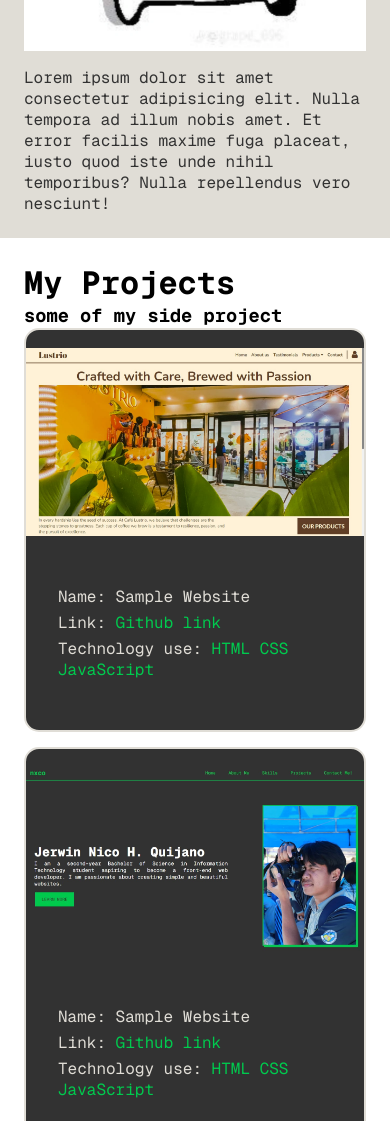
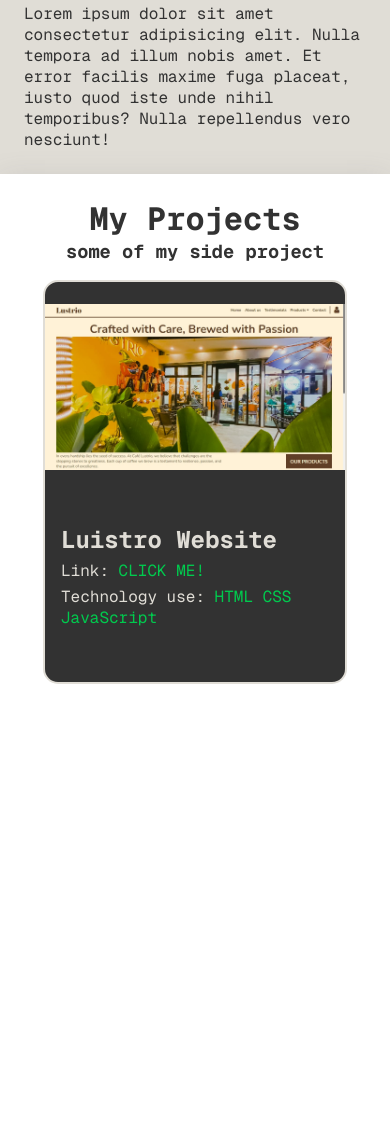
Before and after one commit to jerwinq19/responsive-webpage-ITPS205, a plain HTML site: page index.html in a window 390 px wide. Shown: the part 719-1840 px from the top of the page. After the commit the page ends 1439 px from the top, so only its background shows below. Drawn offline with Linux system fonts and the light colour scheme.

Commit message:
change sum things

```diff
--- a/index.html
+++ b/index.html
@@ -10,15 +10,15 @@
 
 
     <header>
-        <h1>this is my title</h1>
-        <h3>this is a subtitle</h3>
+        <h1>ITPS205</h1>
+        <h3>Responsive Webpage</h3>
     </header>
 
     <nav class="my-nav">
         <div class="items">
             <a href="">Home</a>
             <a href="">About</a>
-            <a href="">Gallery</a>
+            <a href="">Project</a>
         </div>
     </nav>
 
@@ -29,20 +29,25 @@
             <p>Photo of me:</p>
             <img src="./assets/imgaes/me-img.webp" alt="picture of me">
 
+            <p>discription:</p>
             <p>Lorem ipsum dolor sit amet consectetur adipisicing elit. Nulla tempora ad illum nobis amet. Et error facilis maxime fuga placeat, iusto quod iste unde nihil temporibus? Nulla repellendus vero nesciunt!</p>
         </aside>
 
 
+        <div class="main-cont">
             <main>
+                <div class="main-title">
                     <h1>My Projects</h1>
                     <h3>some of my side project </h3>
+                </div>
+
 
                 <div class="card-container">
                     <div class="card">
                         <img src="./assets/imgaes/lustrio-pic.jpg" alt="">
                         <div class="card-text">
-                        <p>Name: Sample Website</p>
-                        <p>Link: <a href="">Github link</a></p>
+                            <h2>Luistro Website</h2>
+                            <p>Link: <a href="">CLICK ME!</a></p>
                             <p>Technology use:
                                 <a href="">HTML</a>
                                 <a href="">CSS</a>
@@ -53,8 +58,8 @@
                     <div class="card">
                         <img src="./assets/imgaes/portfolio-pic.jpg" alt="">
                         <div class="card-text">
-                        <p>Name: Sample Website</p>
-                        <p>Link: <a href="">Github link</a></p>
+                            <h2>Portfolio Website</h2>
+                            <p>Link: <a href="https://github.com/jerwinq19/PELEC-201-Lustrio">CLICK ME!</a></p>
                             <p>Technology use:
                                 <a href="">HTML</a>
                                 <a href="">CSS</a>
@@ -65,8 +70,8 @@
                     <div class="card">
                         <img src="./assets/imgaes/todo list.jpg" alt="">
                         <div class="card-text">
-                        <p>Name: Sample Website</p>
-                        <p>Link: <a href="">Github link</a></p>
+                            <h2>To-do List</h2>
+                            <p>Link: <a href="">CLICK ME!</a></p>
                             <p>Technology use:
                                 <a href="">HTML</a>
                                 <a href="">CSS</a>
@@ -77,6 +82,7 @@
                 </div>
             </main>
         </div>
+    </div>
 
 
 
--- a/style.css
+++ b/style.css
@@ -20,7 +20,7 @@ header {
     background-color: var(--black);
     color: var(--green);
     padding: 5rem;
-    place-items: center;
+    text-align: center;
 }
 
 
@@ -32,7 +32,15 @@ header {
 .my-nav a {
     color: var(--white);
     text-decoration: none;
+    padding: 1rem;
+    transition: all ease 0.5s;
 }
+
+.my-nav a:hover {
+    background-color: var(--gray);
+    color: var(--black);
+}
+
 
 .container {
     display: flex;
@@ -40,6 +48,7 @@ header {
 aside {
     width: 30%;
     background-color: var(--gray);
+    place-items: center;
     padding: 2rem;
     display: flex;
     flex-direction: column;
@@ -50,17 +59,36 @@ aside {
 aside img {
     width: 100%;
     max-width: fit-content;
+    border: 2px solid var(--green);
+    border-radius: 20px;
+}
+
+.main-cont {
+    display: flex;
+    width: auto;
+    justify-content: center;
+    box-shadow: rgba(100, 100, 111, 0.2) 0px 7px 29px 0px;
 }
 
 main {
-    width: 70%;
+    display: flex;
+    flex-direction: column;
+    align-self: center;
+    justify-content: space-evenly;
+    width: 100%;
     padding: 2rem;
     background-color: var(--white);
+}
+.main-title {
+    text-align: center;
+    color: var(--black);
 }
 
 .card-container {
     display: flex;
     justify-content: space-evenly;
+
+    padding: 1rem;
     gap: 15px;
 }
 
@@ -69,14 +97,21 @@ main {
     flex-direction: column;
     justify-content: space-evenly;
     width: 100%;
-    max-width: 350px;
-    height: 400px; /* Set a fixed height for the card */
+    max-width: 300px;
+    min-height: 400px;
+    height: auto;
     background-color: var(--black);
     color: var(--gray);
     border: 2px solid var(--gray);
     border-radius: 15px;
-    overflow: hidden;
+    transition: all 0.5s;
 }
+
+.card:hover {
+    transform: scale(1.1);
+    box-shadow: rgba(0, 0, 0, 0.24) 0px 3px 8px;
+}
+
 
 .card a {
     text-decoration: none;
@@ -88,26 +123,42 @@ main {
     flex-direction: column;
     justify-content: center;
     gap: 5px;
-    padding: 2rem;
+    padding: 2rem 1rem;
 }
 
 .card img {
     width: 100%;
-    object-fit: contain;
+    background-color: #00CA4E;
 }
 
 @media screen and (max-width: 768px) {
-    aside, main {
-        width: 50%;
+    aside {
+        width: 80%;
+        height: auto;
+    }
+
+    .main-cont {
+        width: auto;
+        height: auto;
     }
 
     .card-container {
         flex-wrap: wrap;
+        height: 400px;
+        overflow-y: auto;
+        gap: 30px;
+        scroll-snap-type: x mandatory;
+    }
+
+    main {
+        padding: 0px;
+    }
+
+    .items {
+        display: flex;
+        gap: 20px;
     }
 }
-
-
-
 
 
 @media (min-width: 320px) and (max-width: 430px) {
@@ -115,13 +166,28 @@ main {
         flex-direction: column;
     }
 
-    aside, main {
+    aside, .main-cont {
         width: auto;
         padding: 1.5rem;
     }
 
     .card-container {
-        flex-wrap: wrap;
         justify-content: center;
+        gap: 30px;
+    }
+
+    header {
+        text-align: center;
+        padding: 2rem 1rem;
+    }
+
+    main {
+        padding: 0px;
+    }
+
+
+    .items {
+        display: flex;
+        justify-content: space-around;
     }
 }
```
Lines whose indentation alone changed are shown as unchanged.
